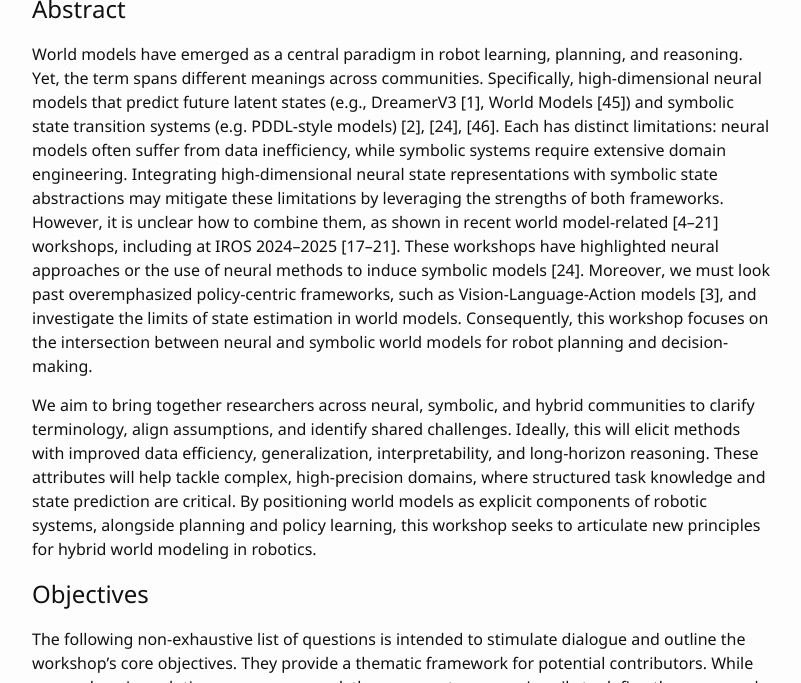
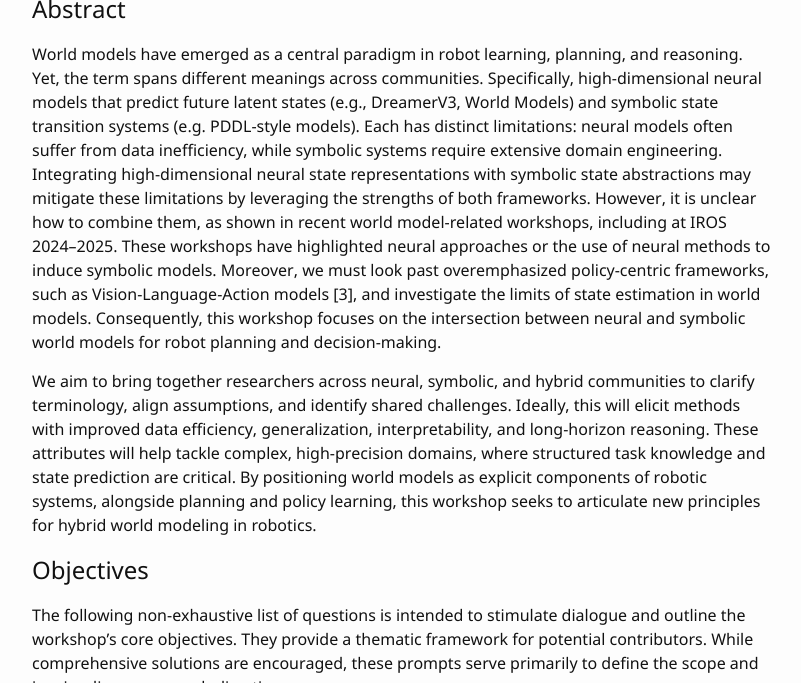
Before and after one commit to worldmodelworkshop/worldmodelworkshop.github.io, a Jekyll site: the page built from index.md, in a window 1280 px wide and 900 px high, scrolled down 474 px, cut to the strip 217-900 px from the top of the window. Shown: the whole strip, without its empty margins (238-1039 px from the left). Built offline with Jekyll 4.4.1, drawn with Linux system fonts in a browser that asks for light colours.

Commit message:
removed citations in intro

```diff
--- a/index.md
+++ b/index.md
@@ -8,7 +8,7 @@ title: Home
 
 
 ## Abstract
-World models have emerged as a central paradigm in robot learning, planning, and reasoning. Yet, the term spans different meanings across communities. Specifically, high-dimensional neural models that predict future latent states (e.g., DreamerV3 [1], World Models [45]) and symbolic state transition systems (e.g. PDDL-style models) [2], [24], [46]. Each has distinct limitations: neural models often suffer from data inefficiency, while symbolic systems require extensive domain engineering. Integrating high-dimensional neural state representations with symbolic state abstractions may mitigate these limitations by leveraging the strengths of both frameworks. However, it is unclear how to combine them, as shown in recent world model-related [4–21] workshops, including at IROS 2024–2025 [17–21]. These workshops have highlighted neural approaches or the use of neural methods to induce symbolic models [24]. Moreover, we must look past overemphasized policy-centric frameworks, such as Vision-Language-Action models [3], and investigate the limits of state estimation in world models. Consequently, this workshop focuses on the intersection between neural and symbolic world models for robot planning and decision-making.
+World models have emerged as a central paradigm in robot learning, planning, and reasoning. Yet, the term spans different meanings across communities. Specifically, high-dimensional neural models that predict future latent states (e.g., DreamerV3, World Models) and symbolic state transition systems (e.g. PDDL-style models). Each has distinct limitations: neural models often suffer from data inefficiency, while symbolic systems require extensive domain engineering. Integrating high-dimensional neural state representations with symbolic state abstractions may mitigate these limitations by leveraging the strengths of both frameworks. However, it is unclear how to combine them, as shown in recent world model-related workshops, including at IROS 2024–2025. These workshops have highlighted neural approaches or the use of neural methods to induce symbolic models. Moreover, we must look past overemphasized policy-centric frameworks, such as Vision-Language-Action models [3], and investigate the limits of state estimation in world models. Consequently, this workshop focuses on the intersection between neural and symbolic world models for robot planning and decision-making.
 
 We aim to bring together researchers across neural, symbolic, and hybrid communities to clarify terminology, align assumptions, and identify shared challenges. Ideally, this will elicit methods with improved data efficiency, generalization, interpretability, and long-horizon reasoning. These attributes will help tackle complex, high-precision domains, where structured task knowledge and state prediction are critical. By positioning world models as explicit components of robotic systems, alongside planning and policy learning, this workshop seeks to articulate new principles for hybrid world modeling in robotics.
 
```
